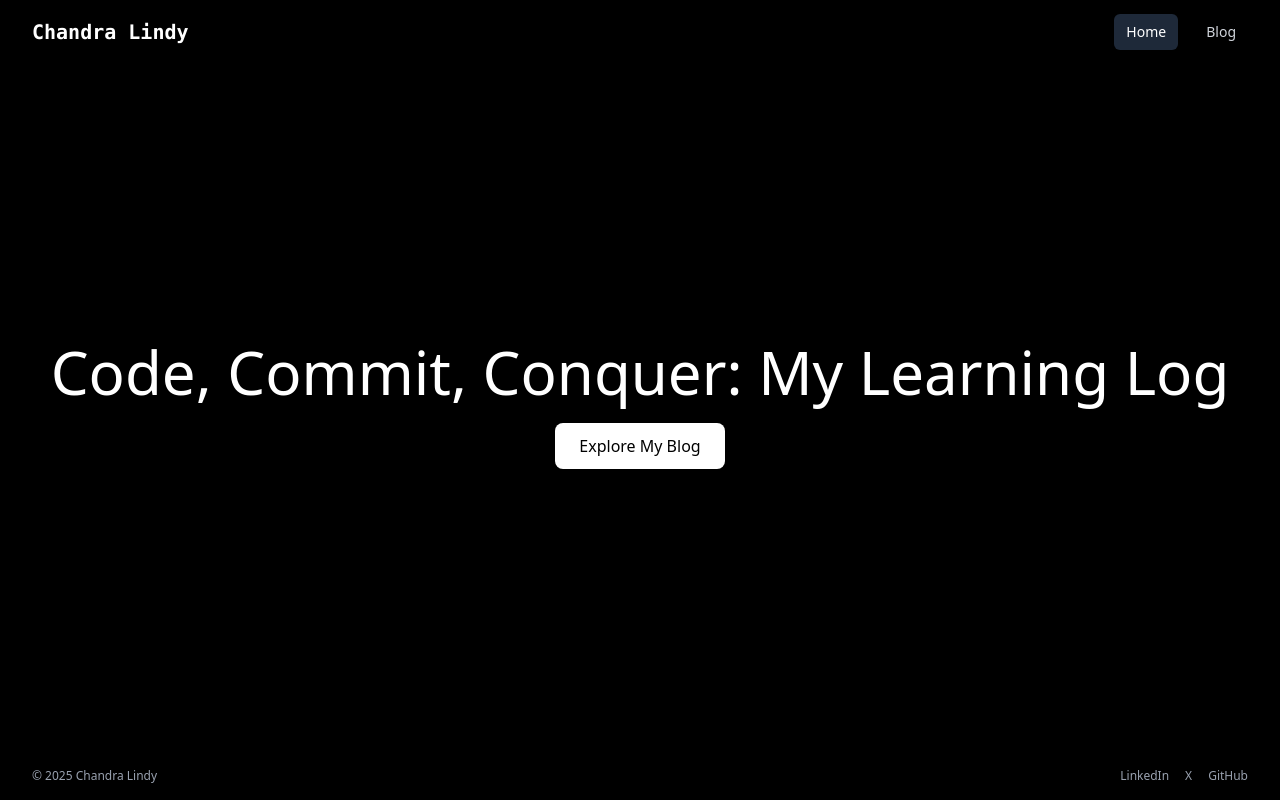
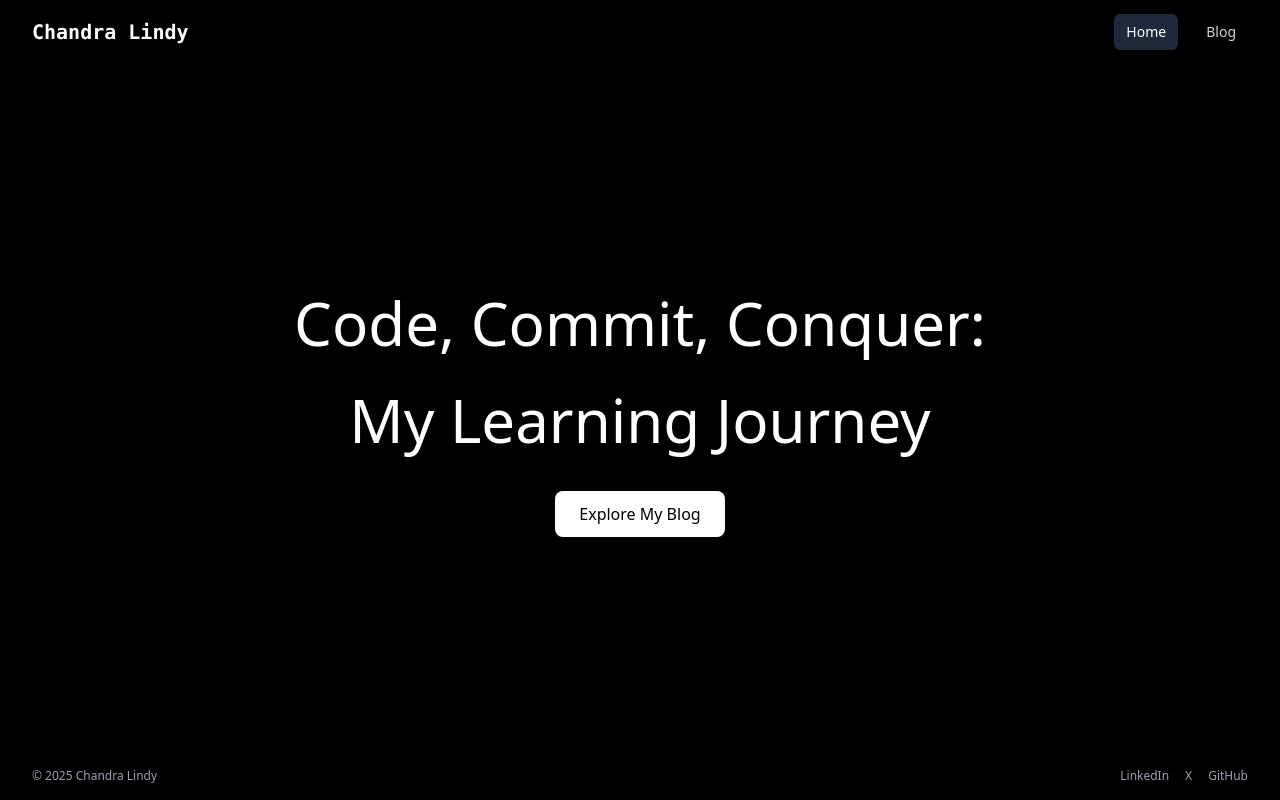
Before and after one commit to chandra-lindy/chandra-lindy.com, a Next.js app: page / in a window 1280 px wide. Shown: the top 800 px of the page. Built offline with nearby package versions, Linux system fonts and the light colour scheme.

Commit message:
improved heading

```diff
--- a/src/components/Hero.tsx
+++ b/src/components/Hero.tsx
@@ -1,11 +1,17 @@
-import Link from 'next/link';
+import Link from "next/link";
 
 export default function Hero() {
   return (
     <div className="flex items-center justify-center bg-black text-white h-screen px-8">
       <div className="text-center">
-        <h1 className="text-6xl mb-8">Code, Commit, Conquer: My Learning Log</h1>
-        <Link href="/blog" className="px-6 py-3 bg-white text-black rounded-lg hover:bg-gray-200 transition-colors">
+        <h1 className="text-6xl mb-8 leading-relaxed">
+          Code, Commit, Conquer:<br />
+          My Learning Journey
+        </h1>
+        <Link
+          href="/blog"
+          className="px-6 py-3 bg-white text-black rounded-lg hover:bg-gray-200 transition-colors"
+        >
           Explore My Blog
         </Link>
       </div>
```
